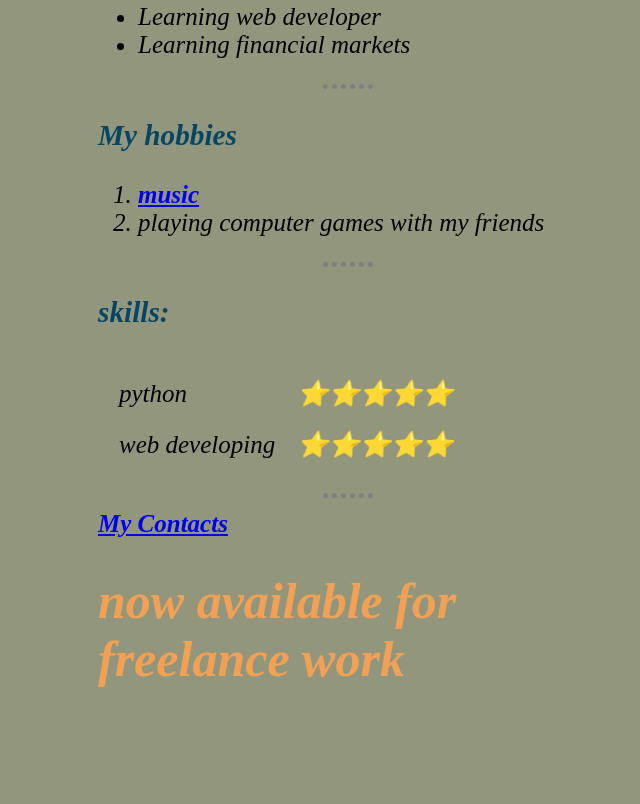
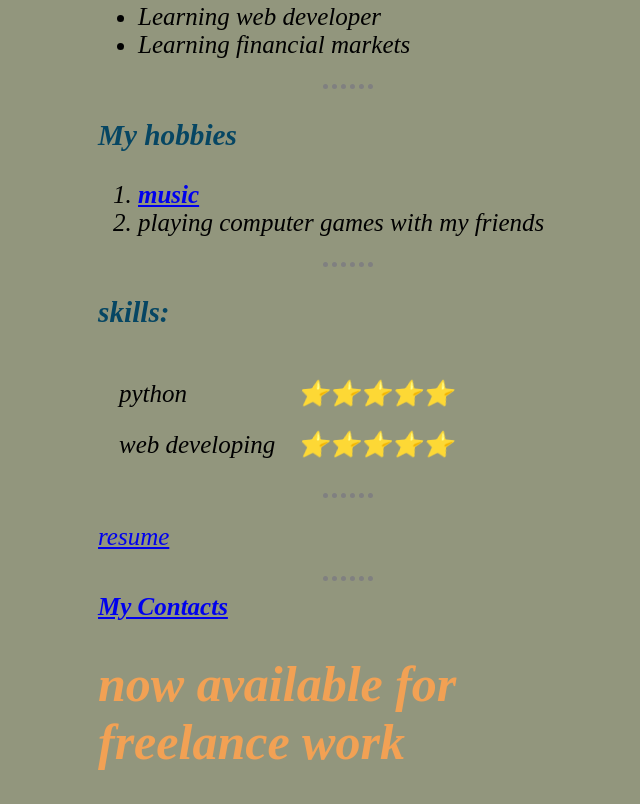
Before and after one commit to ajfx13/hehe, a plain HTML site: page index.html in a window 1280 px wide. Shown: the part 837-1641 px from the top of the page, without its empty margins (292-932 px from the left). Before the commit the page ends 1558 px from the top, so only its background shows below. Drawn offline with Linux system fonts and the light colour scheme.

Commit message:
Update index.html

```diff
--- a/index.html
+++ b/index.html
@@ -54,6 +54,8 @@
       </tr>
     </table>
     <hr>
+      <p><a href="resume.html">resume</a></p>
+    <hr>
       <strong><a href="mycontacts.html">My Contacts</a></strong>
     <h1><strong>now available for freelance work</strong></h1>
   </div>
```
